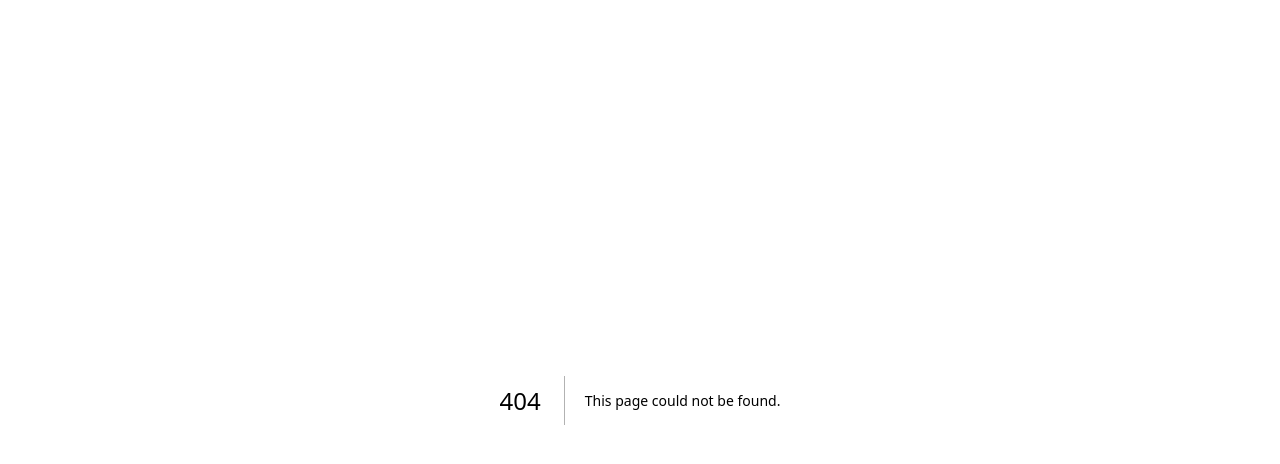
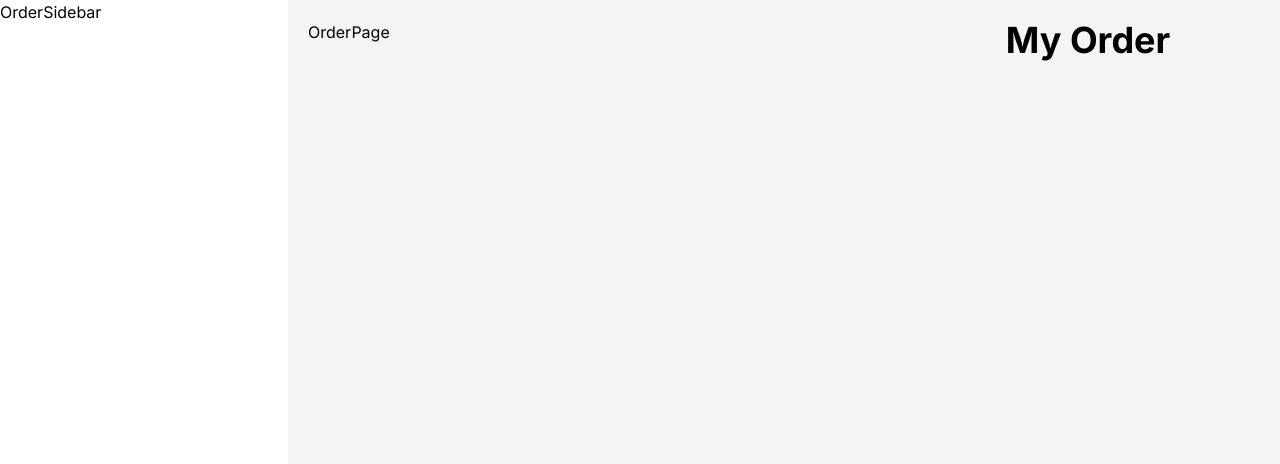
Before and after one commit to wichofly/food-stand-nextJs, a Next.js app: page /order in a window 1280 px wide. Before the commit this address had no page. Shown: the top 464 px of the page. Built offline with nearby package versions, Linux system fonts and the light colour scheme.

Commit message:
feat: add order layout and components for order summary and sidebar

```diff
--- /dev/null
+++ b/app/order/layout.tsx
@@ -0,0 +1,20 @@
+import OrderSidebar from '@/components/order/OrderSidebar';
+import OrderSummary from '@/components/order/OrderSummary';
+
+export default function OrderLayout({
+  children,
+}: {
+  children: React.ReactNode;
+}) {
+  return (
+    <>
+      <div className="md:flex">
+        <OrderSidebar />
+
+        <main className="flex-1 md:h-screen md:overflow-y-scroll p-5">{children}</main>
+
+        <OrderSummary />
+      </div>
+    </>
+  );
+}
--- /dev/null
+++ b/app/order/page.tsx
@@ -0,0 +1,5 @@
+const OrderPage = () => {
+  return <div>OrderPage</div>;
+};
+
+export default OrderPage;
--- /dev/null
+++ b/app/products/page.tsx
@@ -0,0 +1,5 @@
+const ProductPage = () => {
+  return <div>ProductPage</div>;
+};
+
+export default ProductPage;
--- /dev/null
+++ b/components/order/OrderSidebar.tsx
@@ -0,0 +1,5 @@
+const OrderSidebar = () => {
+  return <aside className="md:w-72 md:h-screen bg-white">OrderSidebar</aside>;
+};
+
+export default OrderSidebar;
--- /dev/null
+++ b/components/order/OrderSummary.tsx
@@ -0,0 +1,9 @@
+const OrderSummary = () => {
+  return (
+    <aside className="md:h-screen md:overflow-y-scroll md:w-64 lg:w-96 p-5">
+      <h1 className="text-4xl text-center font-semibold">My Order</h1>
+    </aside>
+  );
+};
+
+export default OrderSummary;
```
Also changed, not shown: app/layout.tsx (line endings or trailing spaces).
